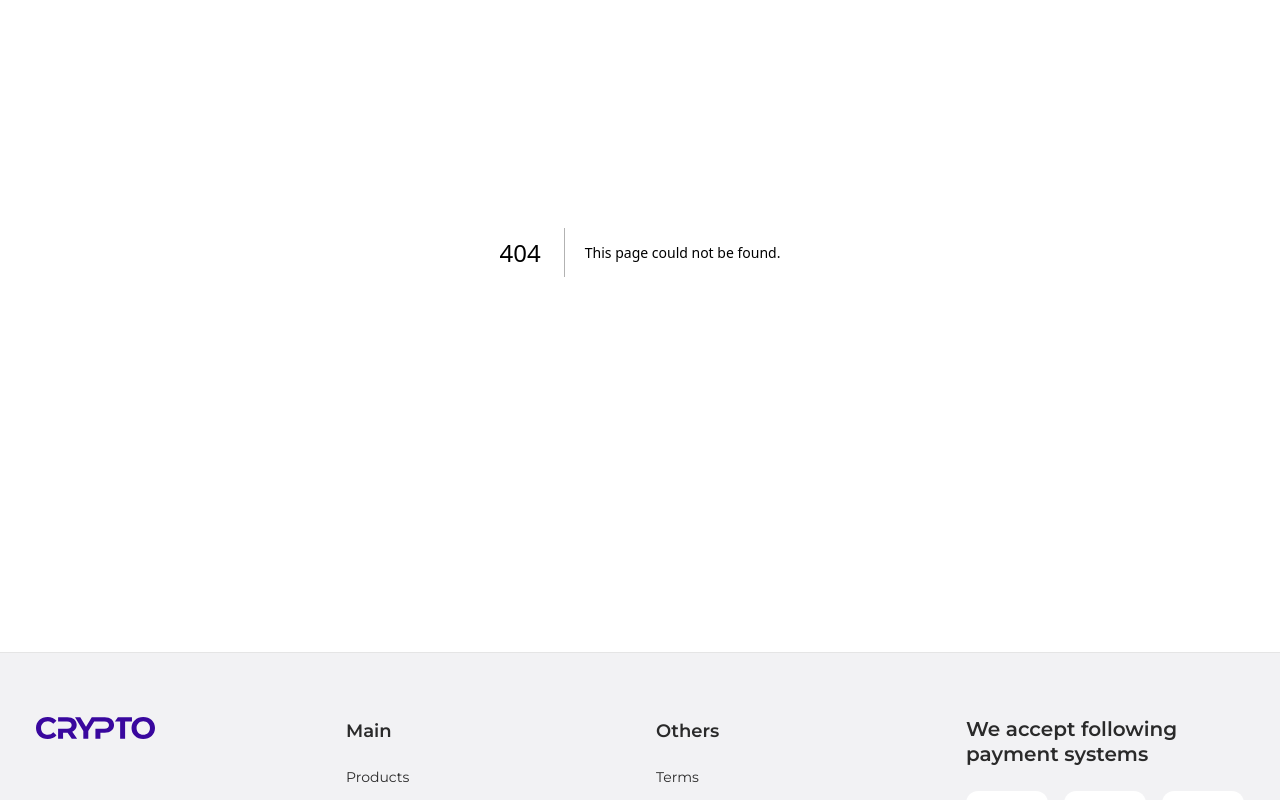
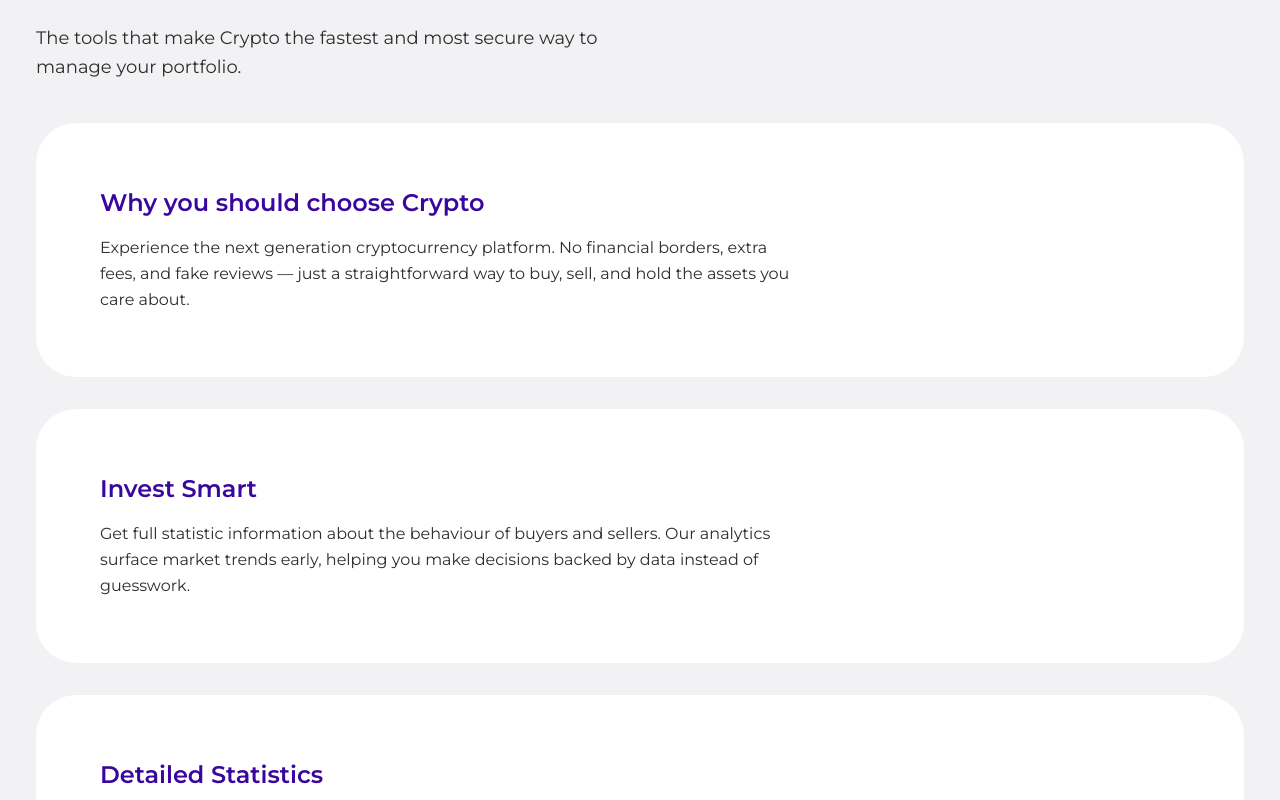
Before and after one commit to ren-urot/Crypto, a Next.js app: page /features in a window 1280 px wide. Before the commit this address had no page. Shown: the part 220-1020 px from the top of the page. Built offline with nearby package versions, Linux system fonts and the light colour scheme.

Commit message:
feat: add Features page

```diff
--- /dev/null
+++ b/src/app/features/page.tsx
@@ -0,0 +1,52 @@
+import PageHeader from "@/components/PageHeader";
+
+const FEATURES = [
+  {
+    title: "Why you should choose Crypto",
+    description:
+      "Experience the next generation cryptocurrency platform. No financial borders, extra fees, and fake reviews — just a straightforward way to buy, sell, and hold the assets you care about.",
+  },
+  {
+    title: "Invest Smart",
+    description:
+      "Get full statistic information about the behaviour of buyers and sellers. Our analytics surface market trends early, helping you make decisions backed by data instead of guesswork.",
+  },
+  {
+    title: "Detailed Statistics",
+    description:
+      "View all mining related information in realtime, at any point at any location, and decide which polls you want to mine in — with historical performance at a glance.",
+  },
+  {
+    title: "Grow your profit and track your investment",
+    description:
+      "Use advanced analytical tools. Clear Trading View charts let you track current and historical profit on every investment, so you always know where you stand.",
+  },
+];
+
+export default function FeaturesPage() {
+  return (
+    <>
+      <PageHeader
+        title="Features"
+        description="The tools that make Crypto the fastest and most secure way to manage your portfolio."
+      />
+      <section className="bg-[#f2f2f4] px-9 pb-16">
+        <div className="mx-auto flex max-w-[1228px] flex-col gap-8">
+          {FEATURES.map((feature) => (
+            <div
+              key={feature.title}
+              className="rounded-[40px] bg-white p-10 md:p-16"
+            >
+              <h2 className="font-semibold text-2xl text-[#39079e]">
+                {feature.title}
+              </h2>
+              <p className="mt-4 max-w-[700px] text-base leading-relaxed text-[#2d2d2d]">
+                {feature.description}
+              </p>
+            </div>
+          ))}
+        </div>
+      </section>
+    </>
+  );
+}
```
